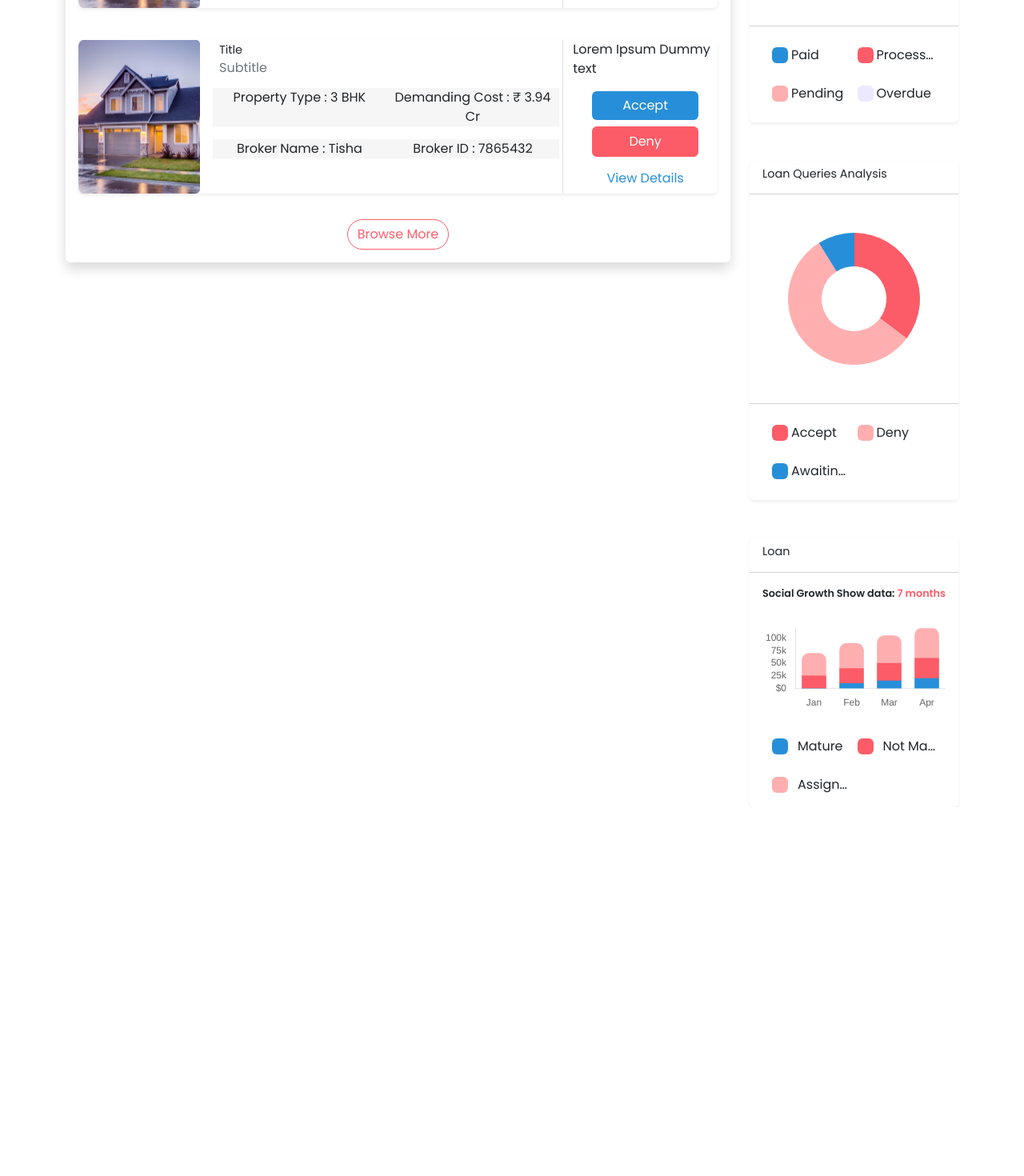
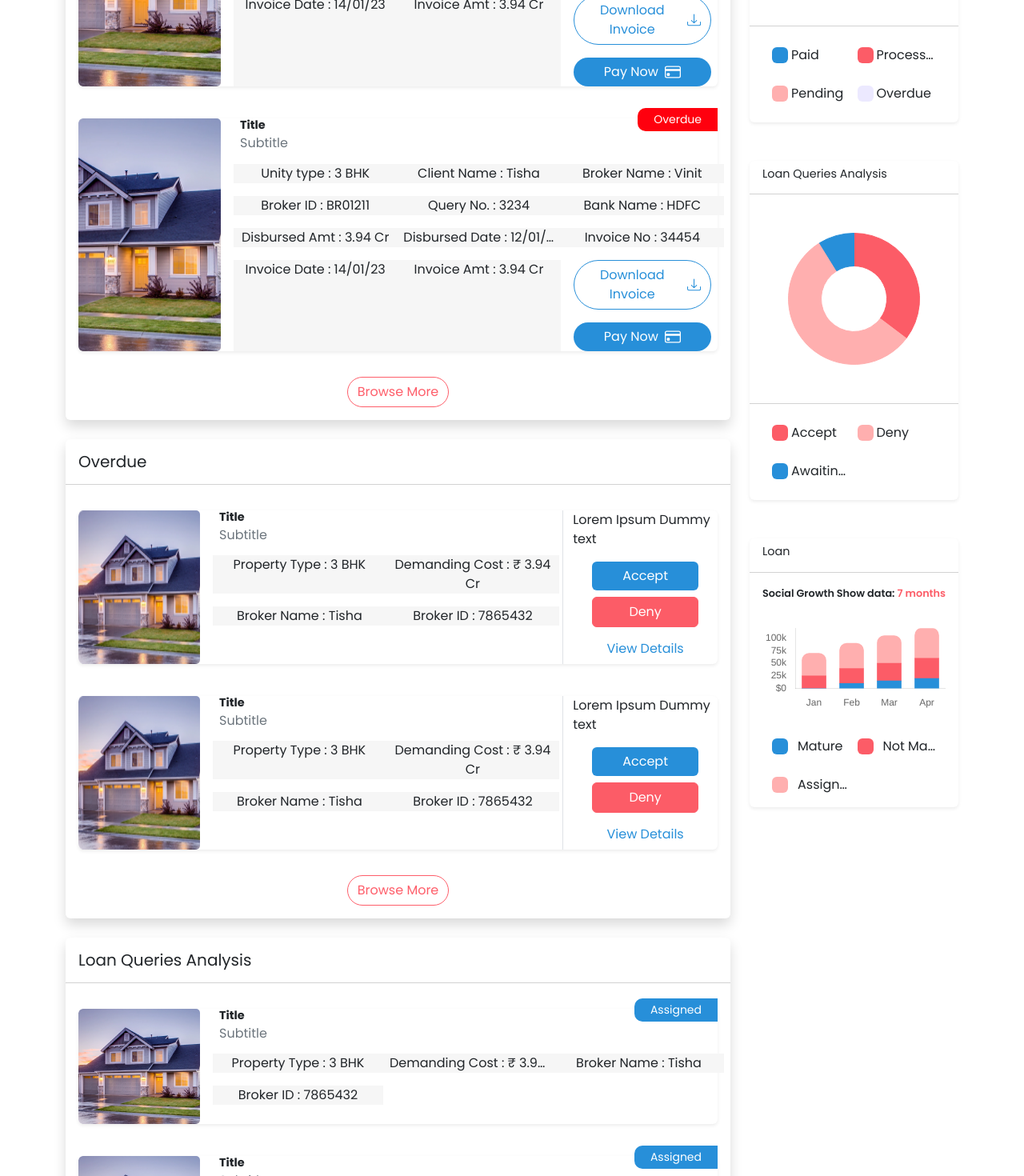
Before and after one commit to Vivekackrolix/Nesto-Frontend, a React (Create React App) app: page /home-dashboard in a window 1280 px wide. Shown: the part 680-2150 px from the top of the page at 80% size. Before the commit the page ends 1689 px from the top, so only its background shows below. Built offline with nearby package versions, Linux system fonts and the light colour scheme.

Commit message:
payment card, overdue card and loan queries card created with dynamicaly content

```diff
--- a/src/dashboard/HomeDashBoard.js
+++ b/src/dashboard/HomeDashBoard.js
@@ -9,7 +9,6 @@ import {
   FaCreditCard,
 } from 'react-icons/fa';
 import SearchFilterBox from './search-filter/SearchFilter';
-// import HomeDashboardContent from './home-dashnoard-content/HomeDashboardContent';
 import './Dashboard.css';
 
 const dashboardInfoCardsData = [
@@ -56,7 +55,6 @@ const HomeDashBoard = () => {
         </Row>
         <SearchFilterBox />
       </Container>
-
       <Outlet />
     </>
   );
--- a/src/dashboard/dashboard-card-big/DashboardChildCard.js
+++ b/src/dashboard/dashboard-card-big/DashboardChildCard.js
@@ -24,11 +24,7 @@ const assignedColumnsData = [
   'Broker ID :  7865432',
 ];
 
-const DashboardChildCard = () => {
-  const [showCards, setShowCards] = useState({
-    overdue: false,
-    assigned: true,
-  });
+const DashboardChildCard = ({ cardType }) => {
   return (
     <Card className="border-0 shadow-sm mt-3">
       {/* <Card.Body className="d-flex p-0"> */}
@@ -37,41 +33,40 @@ const DashboardChildCard = () => {
           <Card.Img
             className="align-self-stretch d-flex"
             src={`${
-              showCards.overdue
+              cardType === 'overdue'
                 ? `/assets/dashboard-img-content.png`
                 : `/assets/dashboard-img-content-small.png`
             }`}
           />
         </Col>
-        <Col className="col">
-          <div className="dash-content py-1">
-            {showCards.overdue && (
-              <Button className="overdue-btn bg-color-red btn-sm">
-                Overdue
+        <Col className="col dash-content">
+          {cardType === 'overdue' && (
+            <Button className="overdue-btn bg-color-red btn-sm">Overdue</Button>
+          )}
+
+          {cardType === 'acceptedLoanQueries' && (
+            <Button className="overdue-btn bg-color-primary btn-sm">
+              Assigned
             </Button>
           )}
 
           <Row className="g-3">
             <Col xs={12} className="bg-transparent gap-2">
-                <Card.Title className="d-flex justify-content-start">
+              <Card.Title className="d-flex justify-content-start fw-bold">
                 Title
               </Card.Title>
               <Card.Subtitle className="d-flex justify-content-start text-muted">
                 Subtitle
               </Card.Subtitle>
             </Col>
-              {showCards.overdue &&
+            {cardType === 'overdue' &&
               overdueColumnsData.map((content, index) => (
                 <Col key={index} xs={12} md={4} className="text-truncate">
                   {content}
                 </Col>
               ))}
-              {showCards.overdue && (
-                <Col
-                  xs={12}
-                  md={4}
-                  className="d-grid gap-3 bg-transparent px-3"
-                >
+            {cardType === 'overdue' && (
+              <Col xs={12} md={4} className="d-grid gap-3 bg-transparent px-3">
                 <Button className="d-flex align-items-center justify-content-center gap-2 btn-color-outline-primary rounded-100">
                   Download Invoice
                   <BsDownload size={20} className="mr-2" />
@@ -84,16 +79,22 @@ const DashboardChildCard = () => {
             )}
 
             {/* assigned cards */}
-              {showCards.assigned &&
+            {cardType === 'assigned' &&
               assignedColumnsData.map((content, index) => (
                 <Col key={index} xs={12} md={6}>
                   {content}
                 </Col>
               ))}
+
+            {cardType === 'acceptedLoanQueries' &&
+              assignedColumnsData.map((content, index) => (
+                <Col key={index} xs={12} md={4} className="text-truncate">
+                  {content}
+                </Col>
+              ))}
           </Row>
-          </div>
         </Col>
-        {showCards.assigned && (
+        {cardType === 'assigned' && (
           <Col className="col-3 border-start d-flex justify-content-center align-items-center">
             <div>
               <Card.Text>Lorem Ipsum Dummy text</Card.Text>
--- a/src/dashboard/dashboard-card-big/DashboardParentCard.js
+++ b/src/dashboard/dashboard-card-big/DashboardParentCard.js
@@ -1,7 +1,7 @@
 import { Card, Row, Col, Button } from 'react-bootstrap';
 import DashboardChildCard from './DashboardChildCard';
 
-const DashboardParentCard = ({ title }) => {
+const DashboardParentCard = ({ title, cardType }) => {
   return (
     <Card className="border-0 shadow mb-4 dashboard-parent-card">
       <Card.Header className="bg-transparent py-3">
@@ -10,10 +10,10 @@ const DashboardParentCard = ({ title }) => {
       <Card.Body>
         <Row className="g-4">
           <Col xs={12}>
-            <DashboardChildCard />
+            <DashboardChildCard cardType={cardType} />
           </Col>
           <Col xs={12}>
-            <DashboardChildCard />
+            <DashboardChildCard cardType={cardType} />
           </Col>
         </Row>
       </Card.Body>
--- a/src/dashboard/home-dashnoard-content/HomeDashboardContent.js
+++ b/src/dashboard/home-dashnoard-content/HomeDashboardContent.js
@@ -3,13 +3,16 @@ import DashboardParentCard from '../dashboard-card-big/DashboardParentCard';
 import DoughnutChartDashboard from '../doughnut-chart/DoughnutChart';
 import StackedBarChartDashboard from '../stacked-bar-chart-loan/StackedBarChart';
 import { ChartData } from '../chart-data/ChartData';
+import { HomeDashboardContentContentData } from './HomeDashboardContentData';
 
 const HomeDashboardContent = () => {
   return (
     <Container>
       <Row>
         <Col md={9}>
-          <DashboardParentCard title="Overdue" />
+          {HomeDashboardContentContentData.map(({ title, cardType }, index) => (
+            <DashboardParentCard title={title} cardType={cardType} />
+          ))}{' '}
         </Col>
         <Col md={3}>
           <div className="row g-5">
@@ -18,14 +21,6 @@ const HomeDashboardContent = () => {
                 <DoughnutChartDashboard data={data} title={title} />
               </div>
             ))}
-
-            {/* <div className="col">
-              <DoughnutChartDashboard
-                data={data}
-                title="Loan Queries Analysis"
-              />
-            </div> */}
-
             <div className="col">
               <StackedBarChartDashboard />
             </div>
--- /dev/null
+++ b/src/dashboard/home-dashnoard-content/HomeDashboardContentData.js
@@ -0,0 +1,14 @@
+export const HomeDashboardContentContentData = [
+  {
+    title: 'Payment',
+    cardType: 'overdue',
+  },
+  {
+    title: 'Overdue',
+    cardType: 'assigned',
+  },
+  {
+    title: 'Loan Queries Analysis',
+    cardType: 'acceptedLoanQueries',
+  },
+];
```
Lines whose indentation alone changed are shown as unchanged.
